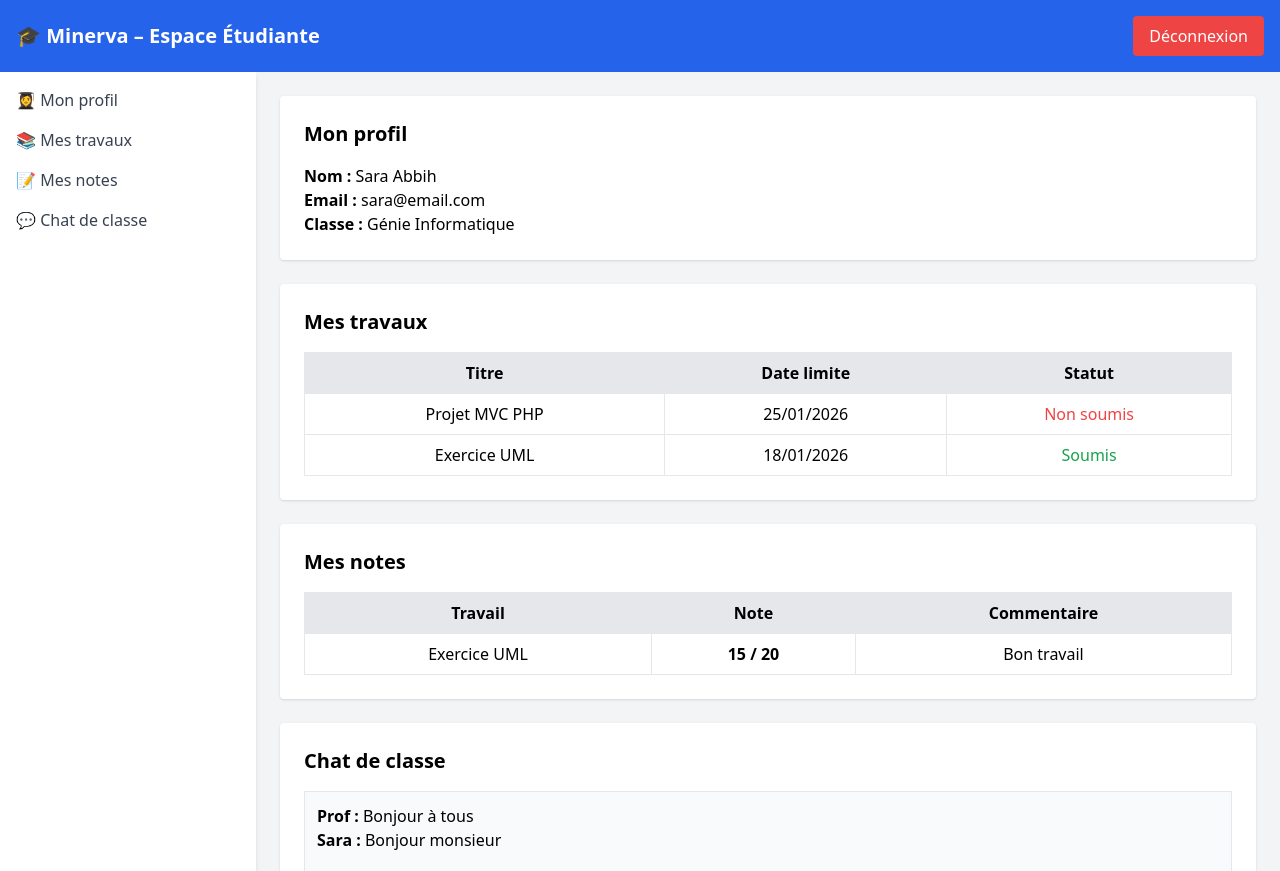
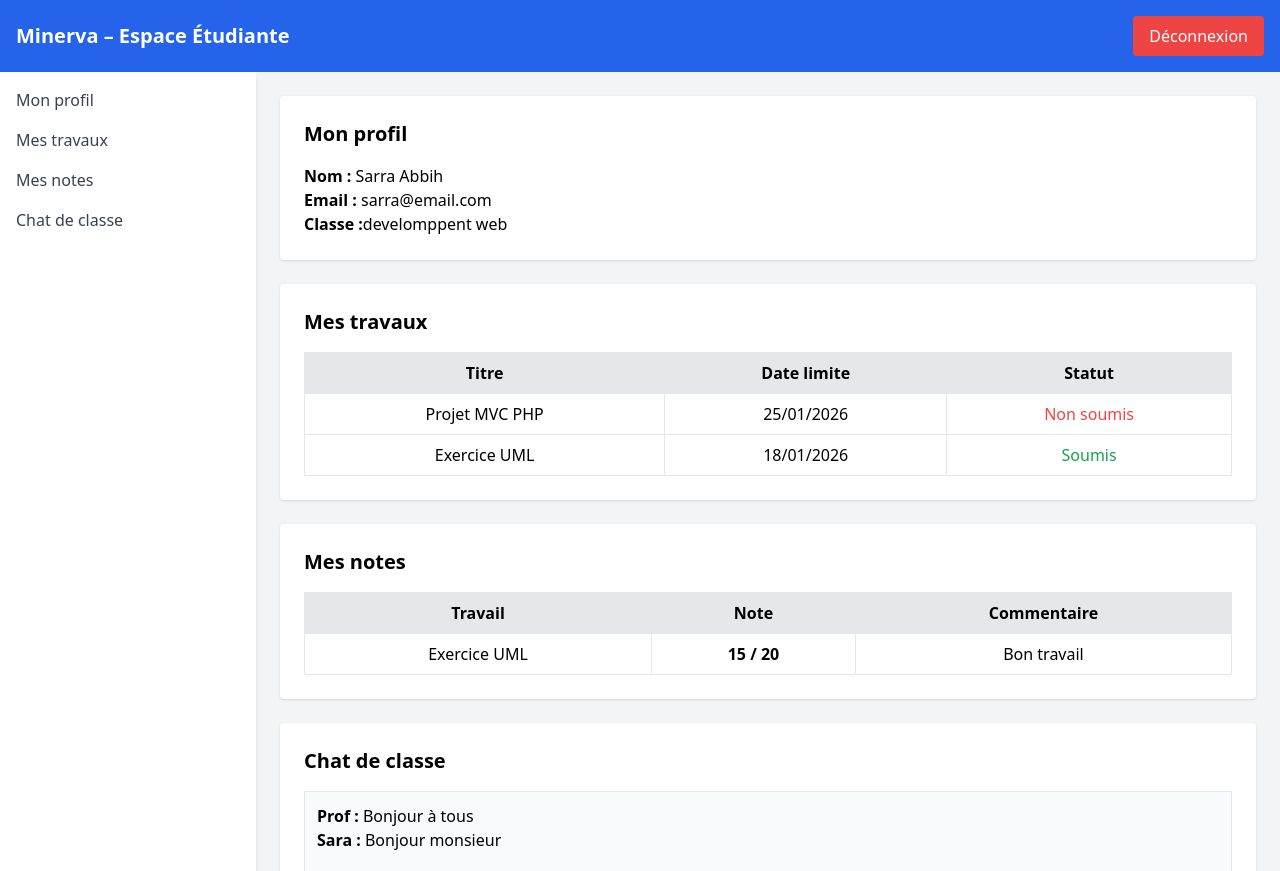
Before and after one commit to DIRECT0R-ctrl/minerva2.0, a PHP site: page /dashboard.php in a window 1280 px wide. Shown: the top 871 px of the page. Run offline with PHP 8.4, Linux system fonts and the light colour scheme; the visitor is signed in with stand-in values (Sample User, id 1); some libraries are stand-ins or nearby versions.

Commit message:
fixe:dashboard

```diff
--- a/app/views/dashboard.php
+++ b/app/views/dashboard.php
@@ -18,7 +18,7 @@ if (!isset($_SESSION['user']) || $_SESSION['role'] !== 'student') {
 
 <!-- HEADER -->
 <header class="bg-blue-600 text-white p-4 flex justify-between items-center">
-    <h1 class="text-xl font-bold">🎓 Minerva – Espace Étudiante</h1>
+    <h1 class="text-xl font-bold"> Minerva – Espace Étudiante</h1>
     <a href="logout.php" class="bg-red-500 px-4 py-2 rounded hover:bg-red-600">
         Déconnexion
     </a>
@@ -29,10 +29,10 @@ if (!isset($_SESSION['user']) || $_SESSION['role'] !== 'student') {
     <!-- SIDEBAR -->
     <aside class="w-64 bg-white h-screen shadow-md">
         <nav class="p-4 space-y-4">
-            <a href="#profil" class="block text-gray-700 hover:text-blue-600 font-medium">👩‍🎓 Mon profil</a>
-            <a href="#travaux" class="block text-gray-700 hover:text-blue-600 font-medium">📚 Mes travaux</a>
-            <a href="#notes" class="block text-gray-700 hover:text-blue-600 font-medium">📝 Mes notes</a>
-            <a href="#chat" class="block text-gray-700 hover:text-blue-600 font-medium">💬 Chat de classe</a>
+            <a href="#profil" class="block text-gray-700 hover:text-blue-600 font-medium">Mon profil</a>
+            <a href="#travaux" class="block text-gray-700 hover:text-blue-600 font-medium"> Mes travaux</a>
+            <a href="#notes" class="block text-gray-700 hover:text-blue-600 font-medium"> Mes notes</a>
+            <a href="#chat" class="block text-gray-700 hover:text-blue-600 font-medium"> Chat de classe</a>
         </nav>
     </aside>
 
@@ -42,9 +42,9 @@ if (!isset($_SESSION['user']) || $_SESSION['role'] !== 'student') {
         <!-- PROFIL -->
         <section id="profil" class="bg-white rounded shadow p-6">
             <h2 class="text-xl font-semibold mb-4">Mon profil</h2>
-            <p><strong>Nom :</strong> Sara Abbih</p>
-            <p><strong>Email :</strong> sara@email.com</p>
-            <p><strong>Classe :</strong> Génie Informatique</p>
+            <p><strong>Nom :</strong> Sarra Abbih</p>
+            <p><strong>Email :</strong> sarra@email.com</p>
+            <p><strong>Classe :</strong>develomppent web  </p>
         </section>
 
         <!-- TRAVAUX -->
```
Also changed, not shown: app/views/header.php (deleted, +0 -11 lines), app/views/login.php (+6 -1 lines), app/views/register.php (+6 -1 lines), app/views/sidebar.php (deleted, +0 -9 lines).
